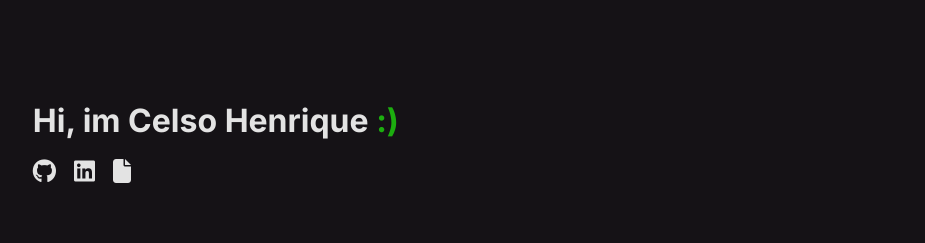
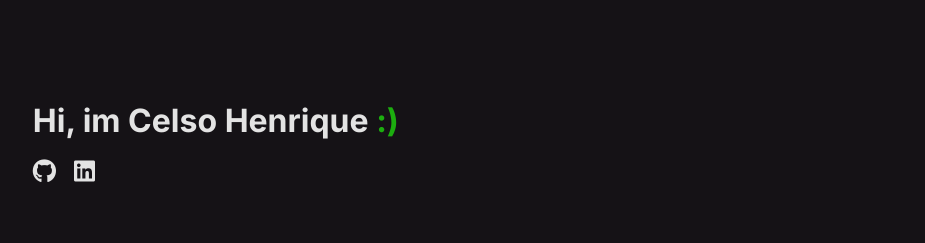
Before and after one commit to nothiaki/nothiaki.github.io, an Angular app: page / in a window 1280 px wide. Shown: the top 243 px of the page, without its empty margins (172-1097 px from the left). Built offline with nearby package versions, Linux system fonts and the light colour scheme; no server answers.

Commit message:
remove: curriculum

```diff
--- a/src/app/components/home/home.component.html
+++ b/src/app/components/home/home.component.html
@@ -7,9 +7,6 @@
         </a>
         <a href="https://www.linkedin.com/in/hiaki/" target="_blank" rel="noopener noreferrer">
             <i class="fa-brands fa-linkedin fa-xl"></i>
-        </a>
-        <a href="../../../assets/archives/curriculum.pdf" download="currriculum.pdf">
-          <i class="fa-solid fa-file fa-xl"></i>
         </a>
       </div>
     </div>
```
Also changed, not shown: 1 other file (tests, documents, lock files or other folders).
